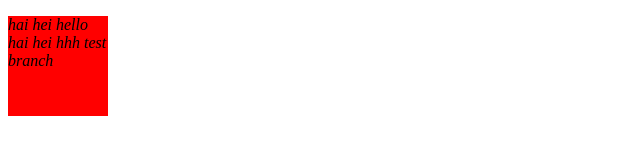
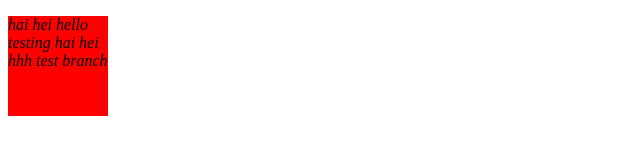
Before and after one commit to sajeesh07/html-css-workout, a plain HTML site: page index.html in a window 1280 px wide. Shown: the full height of the page, 0-640 px from the left. Drawn offline with Linux system fonts and the light colour scheme.

Commit message:
added some changes to solve the git issue.

```diff
--- a/index.html
+++ b/index.html
@@ -10,7 +10,7 @@
 <body>
 <div class="sample">
     <p id="sampleid">
-        hai hei hello
+        hai hei hello testing
         hai hei hhh
         test branch
     </p>
```
